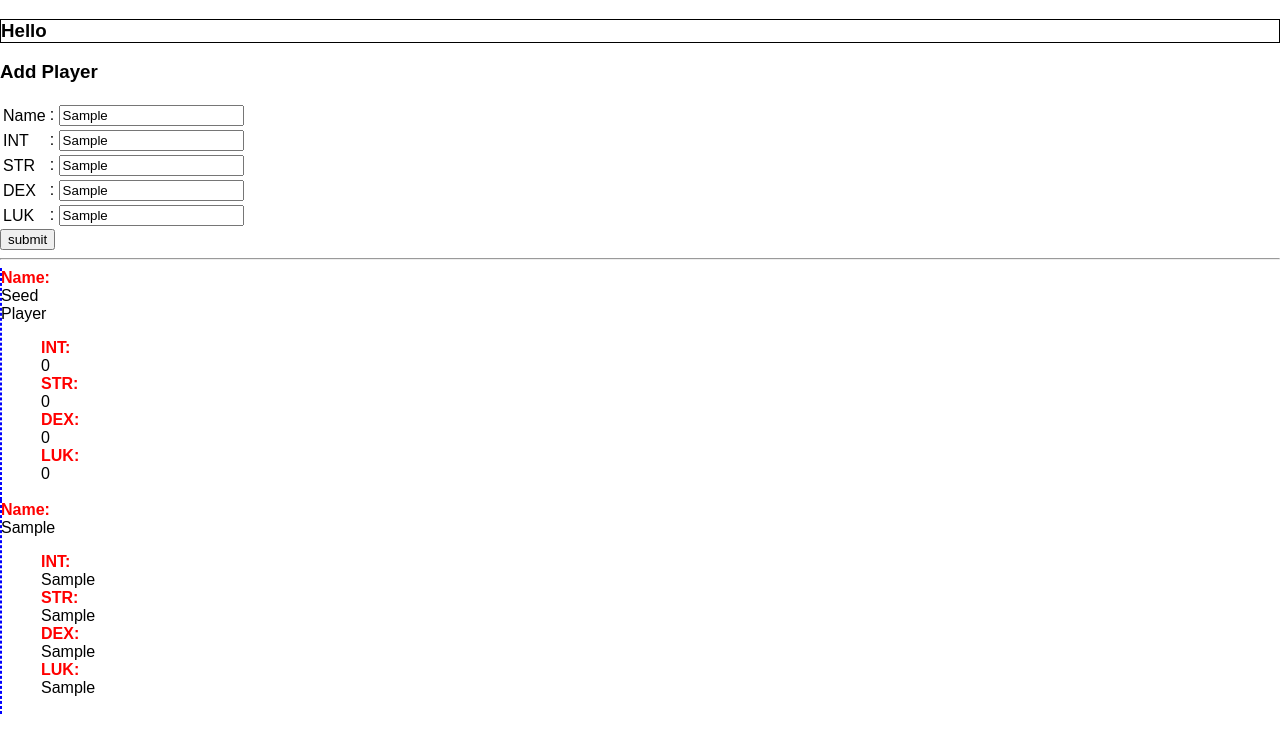
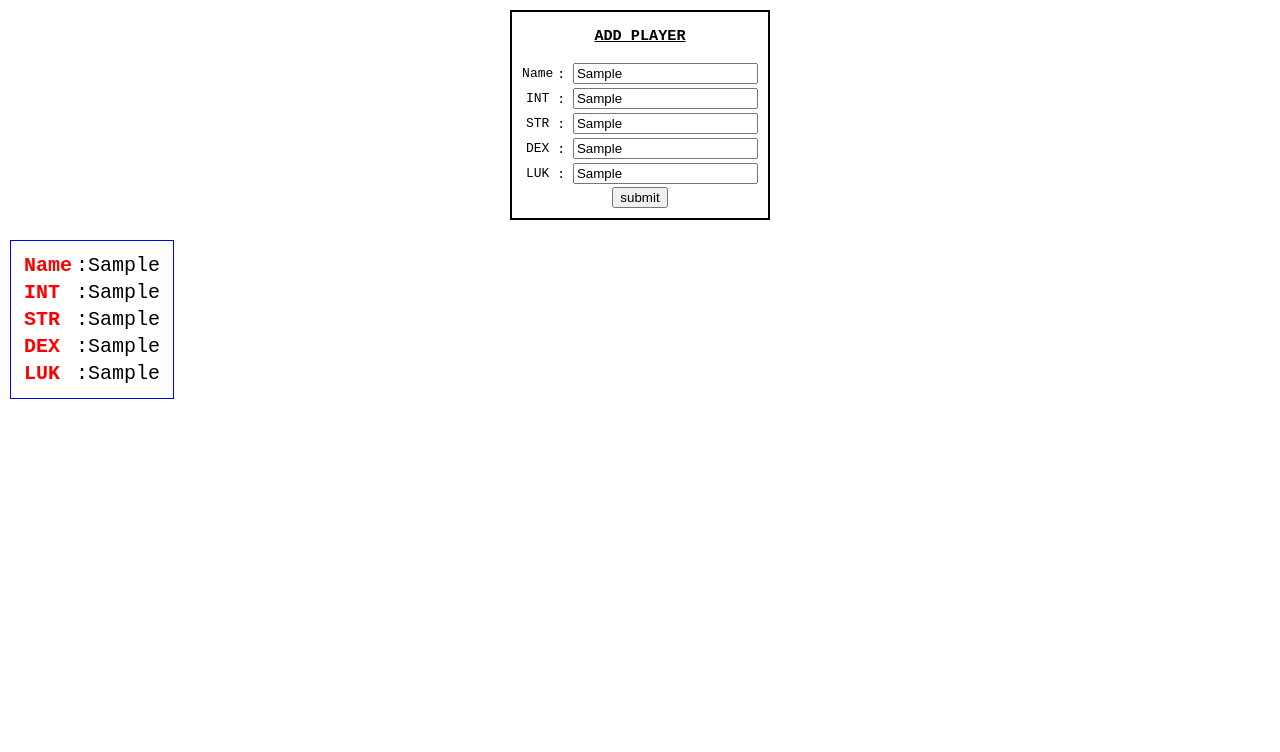
Before and after one commit to rshah03/StatTrack, a React (Create React App) app: page / in a window 1280 px wide. Both pictures are taken after typing "Sample", "Sample", "Sample", "Sample", "Sample" into the empty fields and a click on the input "submit". Shown: the top 752 px of the page. Built offline with nearby package versions, Linux system fonts and the light colour scheme.

Commit message:
Significant style changes/improvements

```diff
--- a/src/App.js
+++ b/src/App.js
@@ -2,7 +2,6 @@ import React, { Component } from 'react'
 import './Styles/App.css'
 import Player from './Components/Player'
 import AddPlayer from './Components/AddPlayer'
-import uuid from 'uuid'
 
 class App extends Component {
 	constructor() {
@@ -10,23 +9,6 @@ class App extends Component {
 		this.state = {
 			players: [],
 		}
-	}
-
-	getInitialPlayers() {
-		this.setState({players: [
-			{
-				id: uuid.v4(),
-				name: 'Seed Player',
-				INT: 0,
-				STR: 0,
-				DEX: 0,
-				LUK: 0
-			}
-		]})
-	}
-
-	componentWillMount() {
-		this.getInitialPlayers()
 	}
 
 	handleAddPlayer(player) {
@@ -39,8 +21,9 @@ class App extends Component {
 	render() {
 		return (
 			<div className="App">
-				<h3 id='hello'>Hello</h3>
-				<AddPlayer addPlayer={this.handleAddPlayer.bind(this)}/>
+				<div className='addPlayer-form'>
+					<AddPlayer addPlayer={this.handleAddPlayer.bind(this)}/>
+				</div>
 				<Player players={this.state.players} />
 			</div>
 		)
--- a/src/Components/AddPlayer.js
+++ b/src/Components/AddPlayer.js
@@ -1,6 +1,7 @@
 import React, { Component } from 'react'
 import uuid from 'uuid'
 import PropTypes from 'prop-types'
+import '../Styles/AddPlayer.css'
 
 class AddPlayer extends Component {
 	constructor() {
@@ -42,7 +43,7 @@ class AddPlayer extends Component {
 	render() {
 		return (
 			<div className='addPlayer'>
-				<h3>Add Player</h3>
+			<h3>ADD PLAYER</h3>
 				<form onSubmit={this.handleSubmit.bind(this)}>
 					<div>
 						<table>
@@ -72,7 +73,6 @@ class AddPlayer extends Component {
 					</div>
 					<input type='submit' value='submit' />
 				</form>
-				<hr />
 			</div>
 		)
 	}
--- a/src/Components/PlayerItem.js
+++ b/src/Components/PlayerItem.js
@@ -6,13 +6,30 @@ class PlayerItem extends Component {
 	render() {
 		return (
 			<div className='Player'>
-				<strong>Name:</strong> {this.props.player.name} <br/>
-				<ul>
-					<strong>INT:</strong> {this.props.player.INT} <br/>
-					<strong>STR:</strong> {this.props.player.STR} <br/>
-					<strong>DEX:</strong> {this.props.player.DEX} <br/>
-					<strong>LUK:</strong> {this.props.player.LUK} <br/>
-				</ul>
+				<table>
+					<tbody>
+						<tr>
+							<td><strong>Name </strong></td>
+							<td>:{this.props.player.name}</td>
+						</tr>
+						<tr>
+							<td><strong>INT </strong></td>
+							<td>:{this.props.player.INT}</td>
+						</tr>
+						<tr>
+							<td><strong>STR </strong></td>
+							<td>:{this.props.player.STR}</td>
+						</tr>
+						<tr>
+							<td><strong>DEX </strong></td>
+							<td>:{this.props.player.DEX}</td>
+						</tr>
+						<tr>
+							<td><strong>LUK</strong></td>
+							<td>:{this.props.player.LUK}</td>
+						</tr>
+					</tbody>
+				</table>
 			</div>
 		)
 	}
--- /dev/null
+++ b/src/Styles/AddPlayer.css
@@ -0,0 +1,18 @@
+form {
+	display: inline-block;
+	align-content: center;
+	margin-bottom: 10px;
+}
+
+.addPlayer {
+	display: block;
+	width: 20%;
+	margin: 10px auto;
+	text-align: center;
+	border: 2px solid black;
+}
+
+h3 {
+	text-decoration: underline;
+
+}
--- a/src/Styles/App.css
+++ b/src/Styles/App.css
@@ -1,8 +1,8 @@
 .App {
   text-align: left;
-  font-family: Arial, Helvetica, sans-serif;
+  font-family: monospace;
 }
 
-#hello {
-  border: 1px solid black;
+.addPlayerText {
+  text-align: center;
 }
--- a/src/Styles/PlayerItem.css
+++ b/src/Styles/PlayerItem.css
@@ -1,6 +1,9 @@
 .Player {
-	margin-right: 100em;
-	border: 1px dashed blue;
+	font-size: 20px;
+	padding: 10px;
+	margin: 10px;
+	border: 1px solid blue;
+	display: inline-block;
 }
 
 strong {
```
